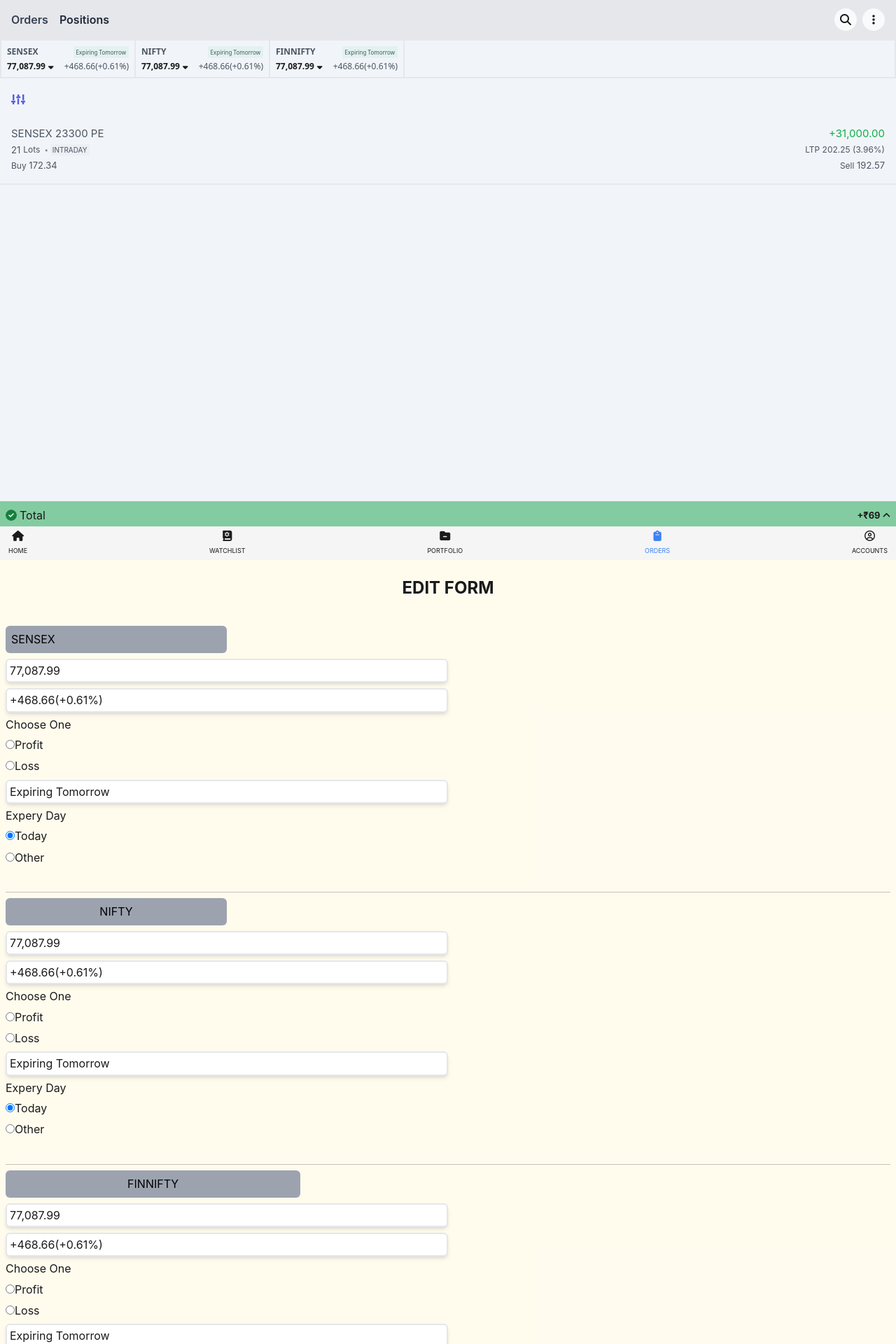
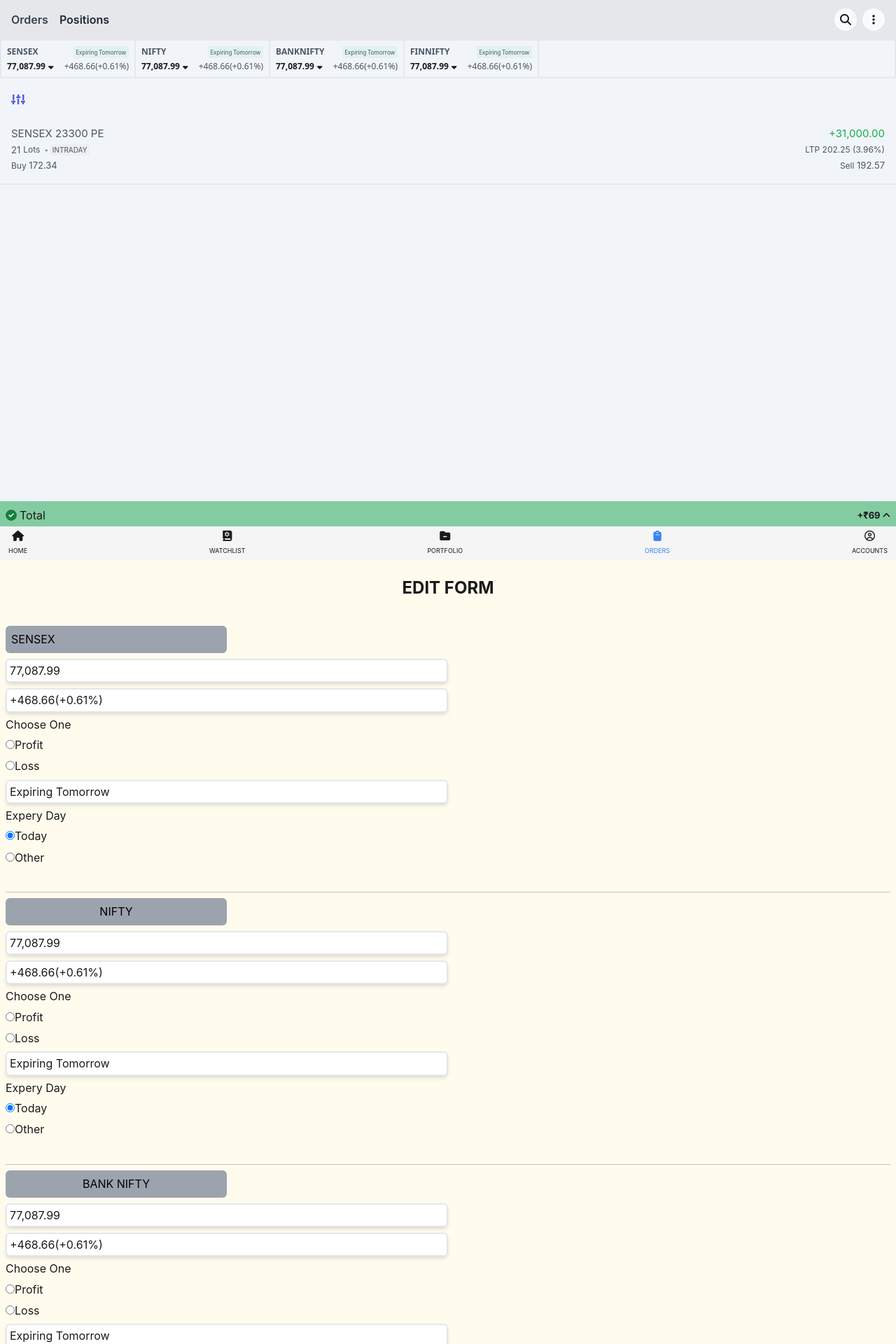
Before and after one commit to harsh8558/ANGEL_one_react, a React (Vite) app: page / in a window 1280 px wide. Shown: the top 1920 px of the page at 70% size. Built offline with nearby package versions, Linux system fonts and the light colour scheme.

Commit message:
bank nifty added

```diff
--- a/src/App.jsx
+++ b/src/App.jsx
@@ -9,6 +9,7 @@
 import { useEffect, useState } from 'react'
 import Form from './Component/Form'
 import Order from './Component/Order'
+
 function App() {
     // SENSEX
 const[sensexProfit , setSensexProfit] = useState("77,087.99");
@@ -22,6 +23,12 @@
 const[niftyColor , setNiftyColor] = useState("[#11af4b]");
 const[niftyExp , setNiftyExp] = useState("Expiring Tomorrow");
 const[niftyExpColor , setNiftyExpColor] = useState("bg-[#e1f2ef]");
+    // BANKNIFTY
+const[bankNiftyProfit , setBankNiftyProfit] = useState("77,087.99");
+const[bankNiftyPer , setBankNiftyPer] = useState("+468.66(+0.61%)");
+const[bankNiftyColor , setBankNiftyColor] = useState("[#11af4b]");
+const[bankNiftyExp , setBankNiftyExp] = useState("Expiring Tomorrow");
+const[bankNiftyExpColor , setBankNiftyExpColor] = useState("bg-[#e1f2ef]");
     // FINNIFTY
 const[finniftyProfit , setFinniftyProfit] = useState("77,087.99");
 const[finniftyPer , setFinniftyPer] = useState("+468.66(+0.61%)");
@@ -65,11 +72,19 @@
                 sensexColor={sensexColor}
                 sensexExp={sensexExp}
                 sensexExpColor={sensexExpColor}
+
                 niftyProfit={niftyProfit}
                 niftyPer={niftyPer}
                 niftyColor={niftyColor}
                 niftyExp={niftyExp}
                 niftyExpColor={niftyExpColor}
+
+                bankNiftyProfit={bankNiftyProfit}
+                bankNiftyPer={bankNiftyPer}
+                bankNiftyColor={bankNiftyColor}
+                bankNiftyExp={bankNiftyExp}
+                bankNiftyExpColor={bankNiftyExpColor}
+
                 finniftyProfit={finniftyProfit}
                 finniftyPer={finniftyPer}
                 finniftyColor={finniftyColor}
@@ -102,6 +117,7 @@
                 setSensexExp={setSensexExp}
                 sensexExpColor={sensexExpColor}
                 setSensexExpColor={setSensexExpColor}
+
                 niftyProfit={niftyProfit}
                 setNiftyProfit={setNiftyProfit}
                 niftyPer={niftyPer}
@@ -112,6 +128,18 @@
                 setNiftyExp={setNiftyExp}
                 niftyExpColor={niftyExpColor}
                 setNiftyExpColor={setNiftyExpColor}
+
+                bankNiftyProfit={bankNiftyProfit}
+                setBankNiftyProfit={setBankNiftyProfit}
+                bankNiftyPer={bankNiftyPer}
+                setBankNiftyPer={setBankNiftyPer}
+                bankNiftyColor={bankNiftyColor}
+                setBankNiftyColor={setBankNiftyColor}
+                bankNiftyExp={bankNiftyExp}
+                setBankNiftyExp={setBankNiftyExp}
+                bankNiftyExpColor={bankNiftyExpColor}
+                setBankNiftyExpColor={setBankNiftyExpColor}
+
                 finniftyProfit={finniftyProfit}
                 setFinniftyProfit={setFinniftyProfit}
                 finniftyPer={finniftyPer}
--- a/src/Component/Form.jsx
+++ b/src/Component/Form.jsx
@@ -12,6 +12,11 @@
     niftyColor, setNiftyColor,
     niftyExp, setNiftyExp,
     niftyExpColor, setNiftyExpColor,
+    bankNiftyProfit, setBankNiftyProfit,
+    bankNiftyPer, setBankNiftyPer,
+    bankNiftyColor, setBankNiftyColor,
+    bankNiftyExp, setBankNiftyExp,
+    bankNiftyExpColor, setBankNiftyExpColor,
     finniftyProfit, setFinniftyProfit,
     finniftyPer, setFinniftyPer,
     finniftyColor, setFinniftyColor,
@@ -42,6 +47,14 @@
 
       function niftyExpHandleChange(){
         setNiftyExpColor(event.target.value === "Today" ? "bg-[#e1f2ef]" : "bg-[#e8ebfa]");
+      }
+
+      function bankNiftyHandleChange(){
+        setBankNiftyColor(event.target.value === "Profit" ? "text-[#11af4b]" : "text-red-700/80");
+      }
+
+      function bankNiftyExpHandleChange(){
+        setBankNiftyExpColor(event.target.value === "Today" ? "bg-[#e1f2ef]" : "bg-[#e8ebfa]");
       }
 
       function finniftyHandleChange(){
@@ -165,6 +178,62 @@
         Other
     </label><br/><hr/>
 
+    {/*BANK NIFTY */}
+    <label className="bg-gray-400 text-black rounded-md p-2 w-1/4 text-center">BANK NIFTY</label>
+    <input
+      type="text"
+      placeholder="bank nifty profit"
+      value={bankNiftyProfit}
+      onChange={(e)=>setBankNiftyProfit(e.target.value)}
+      className="border-2 p-1 w-1/2 rounded-md shadow-md focus:outline-none focus:bg-green-100"/>
+    <input
+      type="text"
+      placeholder="bank nifty percentage"
+      value={bankNiftyPer}
+      onChange={(e)=>setBankNiftyPer(e.target.value)}
+      className="border-2 p-1 w-1/2 rounded-md shadow-md focus:outline-none focus:bg-green-100"/>
+      <h3>Choose One</h3>
+    <label>
+    <input
+      type="radio"
+      value="Profit"
+      checked={bankNiftyColor === "text-[#11af4b]"}
+      onChange={bankNiftyHandleChange}/>
+        Profit
+    </label>
+    <label>
+    <input
+      type="radio"
+      value="Loss"
+      checked={bankNiftyColor === "text-red-700/80"}
+      onChange={bankNiftyHandleChange}/>
+        Loss
+    </label>
+    <input
+      type="text"
+      placeholder="Bank Nifty Expiry"
+      value={bankNiftyExp}
+      onChange={(e)=>setBankNiftyExp(e.target.value)}
+      className="border-2 p-1 w-1/2 rounded-md shadow-md focus:outline-none focus:bg-green-100"/>
+      <h3>Expery Day</h3>
+    <label>
+    <input
+      type="radio"
+      value="Today"
+      checked={bankNiftyExpColor === "bg-[#e1f2ef]" }
+      onChange={bankNiftyExpHandleChange}/>
+        Today
+    </label>
+    <label>
+    <input
+      type="radio"
+      value="Other"
+      checked={bankNiftyExpColor === "bg-[#e8ebfa]"}
+      onChange={bankNiftyExpHandleChange}/>
+        Other
+    </label><br/><hr/>
+
+
     {/* FINNIFTY */}
     <label className="bg-gray-400 text-black rounded-md p-2 w-1/3 text-center">FINNIFTY</label>
     <input
@@ -231,6 +300,7 @@
         <option value="SENSEX">SENSEX</option>
         <option value="NIFTY">NIFTY</option>
         <option value="FINNIFTY">FINNIFTY</option>
+        <option value="BANK NIFTY">BANK NIFTY</option>
       </select>
       <DateEdit formattedDate={formattedDate} setFormattedDate={setFormattedDate}/>
       <input
--- a/src/Component/Index.jsx
+++ b/src/Component/Index.jsx
@@ -2,6 +2,7 @@
 const Index = (
     {sensexProfit, sensexPer, sensexColor, sensexExp, sensexExpColor,
       niftyProfit, niftyPer, niftyColor, niftyExp, niftyExpColor,
+      bankNiftyProfit, bankNiftyPer, bankNiftyColor, bankNiftyExp, bankNiftyExpColor,
       finniftyProfit, finniftyPer, finniftyColor, finniftyExp, finniftyExpColor
     }) => {
   console.log(sensexProfit)
@@ -32,6 +33,18 @@
             <p className="text-gray-600 dark:text-gray-100">{niftyPer}</p>
           </div>
       </div>
+      <div className="flex flex-col p-2 w-48 border-r-2 dark:border-slate-600/50 border-gray-200 gap-1 text-[12px]">
+          <div className="flex justify-between dark:text-gray-100 text-gray-600">
+            <p className="font-bold">BANKNIFTY</p>
+            <p className={`${bankNiftyExpColor} px-1 flex items-center text-[8px] `}>{bankNiftyExp}</p>
+          </div>
+          <div className="flex justify-between gap-2">
+            <p className={`${bankNiftyColor} font-bold flex items-center justify-center gap-1`}>{bankNiftyProfit}
+            <i className={`fa-solid fa-sort-up ${bankNiftyColor==="text-[#11af4b]"?"mt-1":"rotate-180 -mt-1"}` }></i>
+            </p>
+            <p className="text-gray-600 dark:text-gray-100">{bankNiftyPer}</p>
+          </div>
+      </div>
       <div className="flex flex-col p-2 w-48 border-r-2 dark:border-slate-600/50   border-gray-200 gap-1 text-[12px]">
           <div className="flex justify-between dark:text-gray-100 text-gray-600">
             <p className="font-bold">FINNIFTY</p>
```
